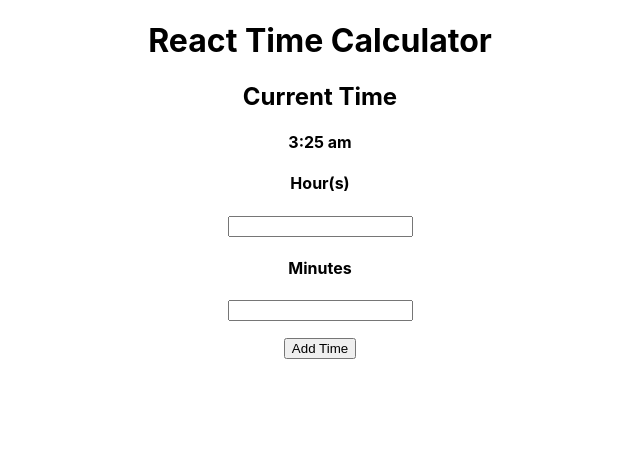
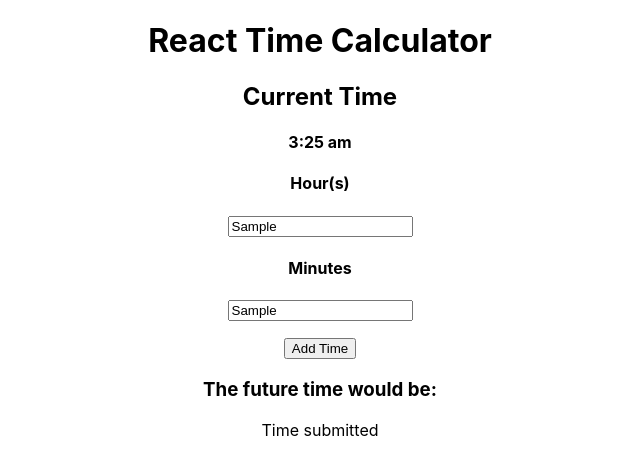
Before and after one commit to jffelix/React-Time-Calculator, a React (Create React App) app in the folder react-time-calculator/: page / in a window 1280 px wide. Both pictures are taken after typing "Sample", "Sample" into the empty fields and a click on the button "Add Time". Shown: the top 474 px of the page, without its empty margins (320-960 px from the left). Built offline with nearby package versions, Linux system fonts and the light colour scheme.

Commit message:
Added display conditional

```diff
--- a/react-time-calculator/src/App.js
+++ b/react-time-calculator/src/App.js
@@ -13,6 +13,7 @@ function App() {
   const [ currentTime, setCurrentTime ] = useState("");
   const [ hoursInput, setHoursInput ] = useState("");
   const [ minutesInput, setMinutesInput ] = useState("");
+  const [ newTimeDisplay, setNewTimeDisplay ] = useState("");
 
   function generateCurrentTime () {
     const timeNow = moment().format('h:mm a');
@@ -68,10 +69,12 @@ function App() {
       const totalCalculatedMinutes = addTotalMinutes(totalCurrentMinutes, totalInputMinutes);
       console.log("totalCalculatedMinutes: ", totalCalculatedMinutes);
 
-      console.log("newTime: ", getCalculatedTime(totalCalculatedMinutes));
 
-      setHoursInput("");
-      setMinutesInput("");
+      setNewTimeDisplay(getCalculatedTime(totalCalculatedMinutes));
+      console.log("newTimeDisplay: ", newTimeDisplay);
+
+      // setHoursInput("");
+      // setMinutesInput("");
   }
 
   return (
@@ -98,6 +101,13 @@ function App() {
             <p></p>
             <div className="addTime">
               <button>Add Time</button>
+            </div>
+            <div className="newTime">
+              <h3>The future time would be: </h3>
+              {
+                !newTimeDisplay ? null :
+                <div>Time submitted</div>
+              }
             </div>
           </div>
       </form>
```
